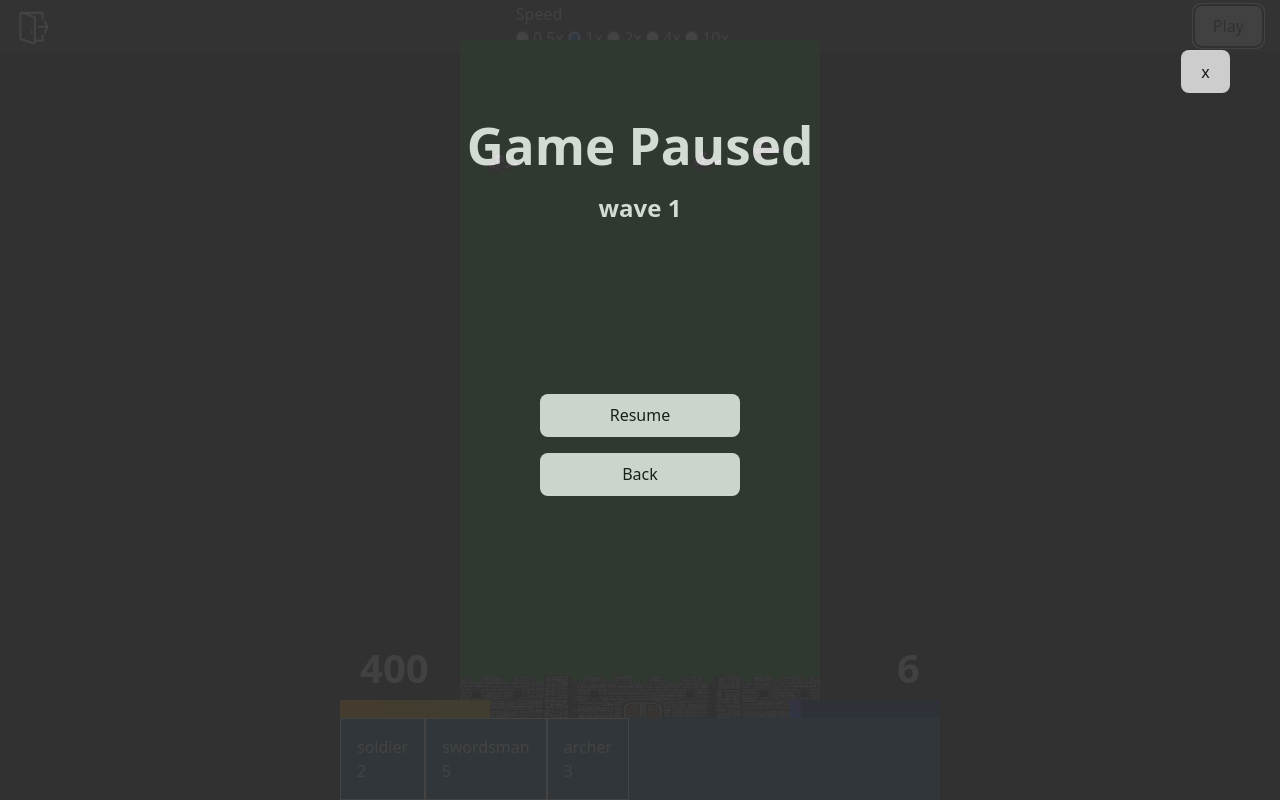
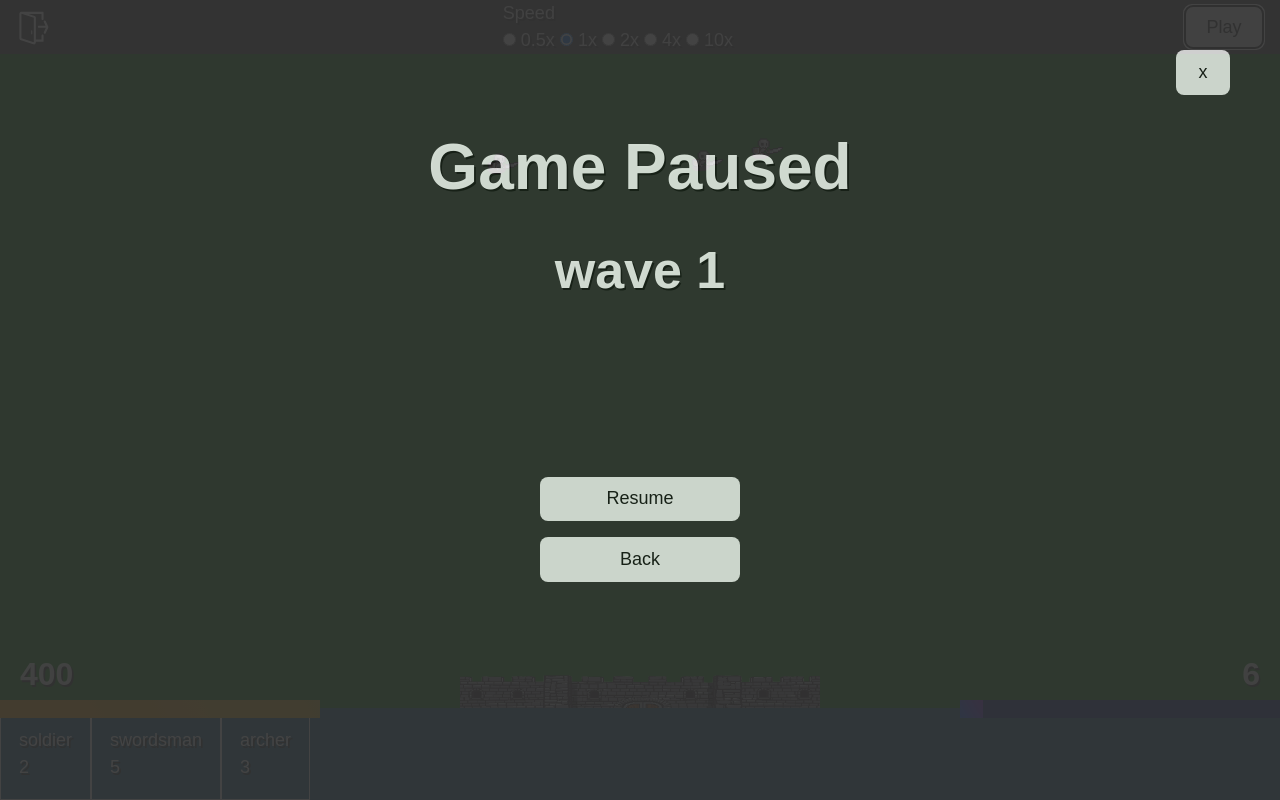
Before and after one commit to mrChernicharo/kingdom-defense, a website built with Vite: page src/html/game.html in a window 1280 px wide. Both pictures are taken after a click on the button "Pause". Built offline with nearby package versions, Linux system fonts and the light colour scheme; a web font is replaced by a local one.

Commit message:
fonts....

```diff
--- a/src/core/entities.ts
+++ b/src/core/entities.ts
@@ -81,8 +81,6 @@ export class Castle extends GameEntity {
         const width = CANVAS_WIDTH;
         const height = 160;
         DOM.ctx.drawImage(castleWallsImg, x, y - 40, width, height);
-        // DOM.ctx.drawImage(castleWallsImg, x, y, width, height);
-        // DOM.ctx.drawImage(castleWallsImg, 0, finishLinesYpos.red - 40, Math.min(window.innerWidth, 600), 160);
         DOM.ctx.filter = "none";
     }
 
--- a/src/html/game.html
+++ b/src/html/game.html
@@ -10,6 +10,11 @@
 </head>
 
 <body>
+    <div id="canvas-container">
+        <canvas id="canvas" class="hidden"></canvas>
+    </div>
+
+
     <header id="game-header">
         <a href="./lobby.html">
             <img width="36" style="margin-top: 10px;" src="/src/assets/icons/exit.svg" />
@@ -71,13 +76,11 @@
         </div>
     </div>
 
-    <div id="canvas-container">
-        <canvas id="canvas" class="hidden"></canvas>
-    </div>
+
 
     <div id="wave-bonus-screen" class="hidden">
         <div id="wave-bonus-screen-content">
-            <h1 id="wave-bonus-screen-head"></h1>
+            <h1 id="wave-bonus-screen-head">Wave Finished</h1>
 
             <div id="wave-bonus-screen-body">
                 <p>Choose a Power Up</p>
--- a/src/lib/DOM.ts
+++ b/src/lib/DOM.ts
@@ -104,8 +104,8 @@ export class DOM {
     }
 
     static initializeCanvas() {
-        DOM.displayTop.style.width = CANVAS_WIDTH + "px";
-        DOM.displayBottom.style.width = CANVAS_WIDTH + "px";
+        // DOM.displayTop.style.width = CANVAS_WIDTH + "px";
+        // DOM.displayBottom.style.width = CANVAS_WIDTH + "px";
         [soldierAttrs, swordsmanAttrs, archerAttrs].forEach(({ type, cost }) => {
             DOM.unitsDisplay.innerHTML += `<li class="card" data-unit="${type}" data-cost="${cost}" style="user-select: none">${type} <br> ${cost}</li>`;
         });
--- a/src/lib/constants.ts
+++ b/src/lib/constants.ts
@@ -1,7 +1,5 @@
 import { Team, CharacterType, type CharacterBlueprint } from "./types";
 
-// export const CANVAS_WIDTH = Math.min(window.innerWidth, 600);
-// export const CANVAS_HEIGHT = window.innerHeight - 100;
 export const CANVAS_WIDTH = 600;
 export const CANVAS_HEIGHT = 1200;
 export const BOTTOM_LIMIT_Y = CANVAS_HEIGHT - 140;
--- a/src/style.css
+++ b/src/style.css
@@ -1,10 +1,18 @@
+@font-face {
+    font-family: "Londrina";
+    src: url(/src/assets/fonts/LondrinaSolid-Regular.ttf);
+}
+
 :root {
-    font-family: system-ui, Avenir, Helvetica, Arial, sans-serif;
+    font-family: "Londrina", Arial, sans-serif;
     line-height: 1.5;
     font-weight: 400;
 
     color: rgba(255, 255, 255, 0.87);
-    background-color: #242424;
+    /* background-color: #370a58; */
+    /* background-color: #242424; */
+    background-color: rgb(4, 116, 4);
+    text-shadow: 0.1em 0.1em #1a1a1a;
 
     font-synthesis: none;
     text-rendering: optimizeLegibility;
@@ -27,18 +35,154 @@ body {
     /* zoom: 4; */
 }
 
+/*********************************************************************/
+/*********************************************************************/
+/*********************************************************************/
+/*********************************************************************/
+/*********************************************************************/
+
+/* Base font size using CSS custom properties */
+:root {
+    /* Mobile first approach - smallest sizes */
+    --text-xs: 0.75rem; /* 12px */
+    --text-sm: 0.875rem; /* 14px */
+    --text-base: 1rem; /* 16px */
+    --text-lg: 1.125rem; /* 18px */
+    --text-xl: 1.25rem; /* 20px */
+    --text-2xl: 1.5rem; /* 24px */
+    --text-3xl: 1.875rem; /* 30px */
+    --text-4xl: 2.25rem; /* 36px */
+    --text-5xl: 3rem; /* 48px */
+}
+
+/* Tablet sizes (768px and up) */
+@media (min-width: 768px) {
+    :root {
+        --text-xs: 0.8rem;
+        --text-sm: 0.9rem;
+        --text-base: 1.1rem;
+        --text-lg: 1.3rem;
+        --text-xl: 1.5rem;
+        --text-2xl: 1.8rem;
+        --text-3xl: 2.2rem;
+        --text-4xl: 2.8rem;
+        --text-5xl: 3.5rem;
+    }
+}
+
+/* Desktop sizes (1024px and up) */
+@media (min-width: 1024px) {
+    :root {
+        --text-xs: 0.875rem;
+        --text-sm: 1rem;
+        --text-base: 1.125rem;
+        --text-lg: 1.375rem;
+        --text-xl: 1.625rem;
+        --text-2xl: 2rem;
+        --text-3xl: 2.5rem;
+        --text-4xl: 3.25rem;
+        --text-5xl: 4rem;
+    }
+}
+
+/* Large desktop (1440px and up) */
+@media (min-width: 1440px) {
+    :root {
+        --text-xs: 1rem;
+        --text-sm: 1.125rem;
+        --text-base: 1.25rem;
+        --text-lg: 1.5rem;
+        --text-xl: 1.875rem;
+        --text-2xl: 2.25rem;
+        --text-3xl: 2.875rem;
+        --text-4xl: 3.75rem;
+        --text-5xl: 4.5rem;
+    }
+}
+
+/* Apply the sizes to elements */
+body {
+    font-size: var(--text-base);
+}
+
+h1 {
+    font-size: var(--text-5xl);
+}
+
+h2 {
+    font-size: var(--text-4xl);
+}
+
+h3 {
+    font-size: var(--text-3xl);
+}
+
+h4 {
+    font-size: var(--text-2xl);
+}
+
+h5 {
+    font-size: var(--text-xl);
+}
+
+h6 {
+    font-size: var(--text-lg);
+}
+
+p,
+button,
+input {
+    font-size: var(--text-base);
+}
+
+small {
+    font-size: var(--text-sm);
+}
+
+/* Utility classes for specific use cases */
+.text-xs {
+    font-size: var(--text-xs);
+}
+.text-sm {
+    font-size: var(--text-sm);
+}
+.text-base {
+    font-size: var(--text-base);
+}
+.text-lg {
+    font-size: var(--text-lg);
+}
+.text-xl {
+    font-size: var(--text-xl);
+}
+.text-2xl {
+    font-size: var(--text-2xl);
+}
+.text-3xl {
+    font-size: var(--text-3xl);
+}
+.text-4xl {
+    font-size: var(--text-4xl);
+}
+.text-5xl {
+    font-size: var(--text-5xl);
+}
+
+/*********************************************************************/
+/*********************************************************************/
+/*********************************************************************/
+/*********************************************************************/
+/*********************************************************************/
+
 a {
     font-weight: 500;
-    color: #646cff;
+    color: rgba(255, 255, 255, 0.87);
+    /* color: #646cff; */
     text-decoration: inherit;
+    text-shadow: 0.05em 0.05em #1a1a1a;
 }
 a:hover {
     color: #535bf2;
-}
-
-h1 {
-    font-size: 3.2em;
-    line-height: 1.1;
 }
 
 fieldset {
@@ -68,9 +212,6 @@ button {
     border-radius: 8px;
     border: 1px solid transparent;
     padding: 0.6em 1.2em;
-    font-size: 1em;
-    font-weight: 500;
-    font-family: inherit;
     color: #1a1a1a;
     background-color: #ddd;
     cursor: pointer;
@@ -84,6 +225,12 @@ button:focus,
 button:focus-visible {
     outline: 4px auto -webkit-focus-ring-color;
 }
+
+/* @media (max-width: 768px) {
+    button {
+        font-size: var(--text-sm);
+    }
+} */
 
 /*********************************************************************/
 /*********************************************************************/
@@ -147,6 +294,7 @@ header#game-header {
     #display-top {
         position: relative;
         height: 20px;
+        width: 100%;
 
         #mana-bar,
         #castle-bar {
@@ -162,7 +310,7 @@ header#game-header {
         #mana-display,
         #castle-display {
             position: absolute;
-            font-size: 40px;
+            font-size: var(--text-2xl);
             font-weight: bold;
             bottom: 20px;
         }
@@ -190,7 +338,7 @@ header#game-header {
         }
     }
     #display-bottom {
-        /* border: 1px solid red; */
+        width: 100%;
         touch-action: none;
 
         #unit-display {
@@ -208,7 +356,7 @@ header#game-header {
     transform: translate(0px, -50%);
     width: 100%;
     height: 100%;
-    border: 1px solid red;
+    /* border: 1px solid red; */
     display: flex;
     flex-direction: column;
     justify-content: center;
@@ -249,6 +397,12 @@ header#game-header {
         pointer-events: all;
     }
 }
+
+/*********************************************************************/
+/*********************************************************************/
+/*********************************************************************/
+/*********************************************************************/
+/*********************************************************************/
 
 #pause-menu {
     background: #333;
```
Also changed, not shown: src/assets/fonts/LondrinaShadow-Regular.ttf (added), src/assets/fonts/LondrinaSolid-Regular.otf (added), src/assets/fonts/Quebab-Shadow-ffp.otf (added).
